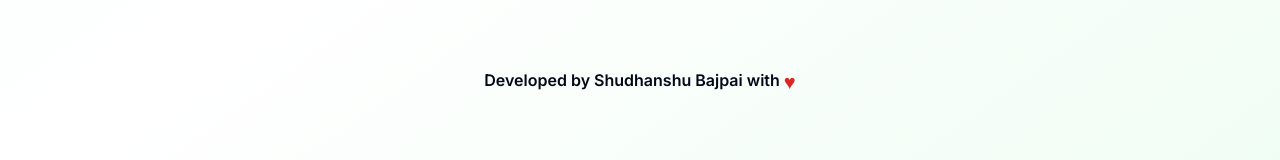
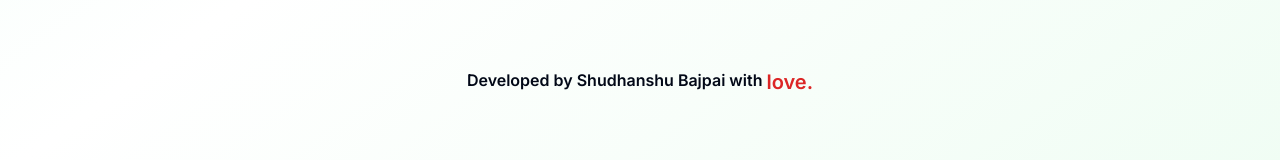
Before and after one commit to shudhanshu-bajpai/portfolio-updated-sb, a Next.js app: page / in a window 1280 px wide. Shown: the part 6464-6624 px from the top of the page. Built offline with nearby package versions, Linux system fonts and the light colour scheme.

Commit message:
Update footer.tsx

```diff
--- a/components/footer.tsx
+++ b/components/footer.tsx
@@ -4,7 +4,7 @@ import React from 'react'
 const Footer = () => {
   return (
     <div className='mt-16 flex justify-center'>
-        <p className='flex justify-between font-semibold'>Developed by Shudhanshu Bajpai with <a href="https://github.com/shudhanshu-bajpai/portfolio-updated-sb" target="_blank"><span className="pl-1 text-xl text-red-600">&hearts;</span></a></p>
+        <p className='flex justify-between font-semibold'>Developed by Shudhanshu Bajpai with <a href="https://github.com/shudhanshu-bajpai/portfolio-updated-sb" target="_blank"><span className="pl-1 text-xl text-red-600">love.</span></a></p>
     </div>
   )
 }
```
